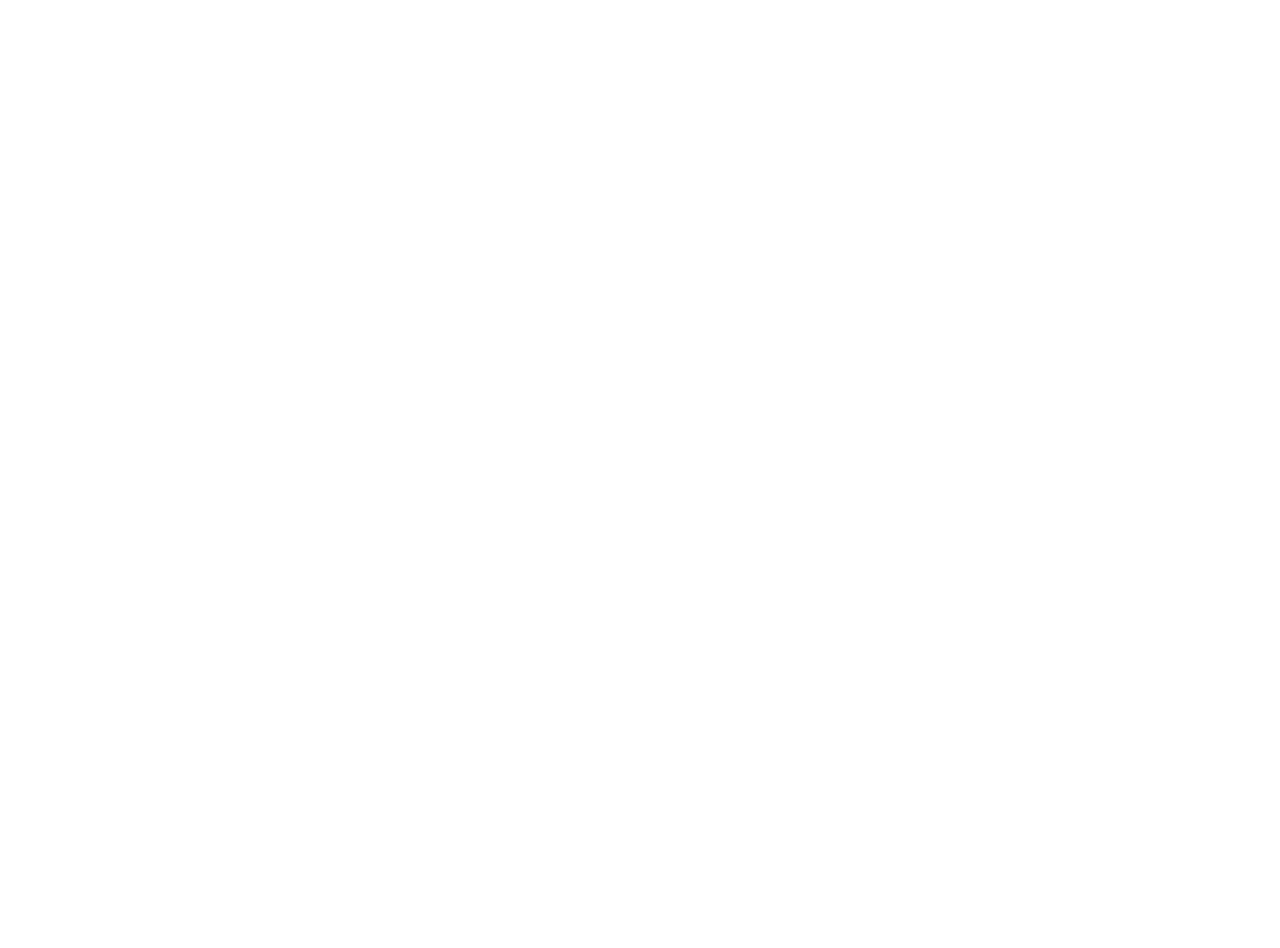
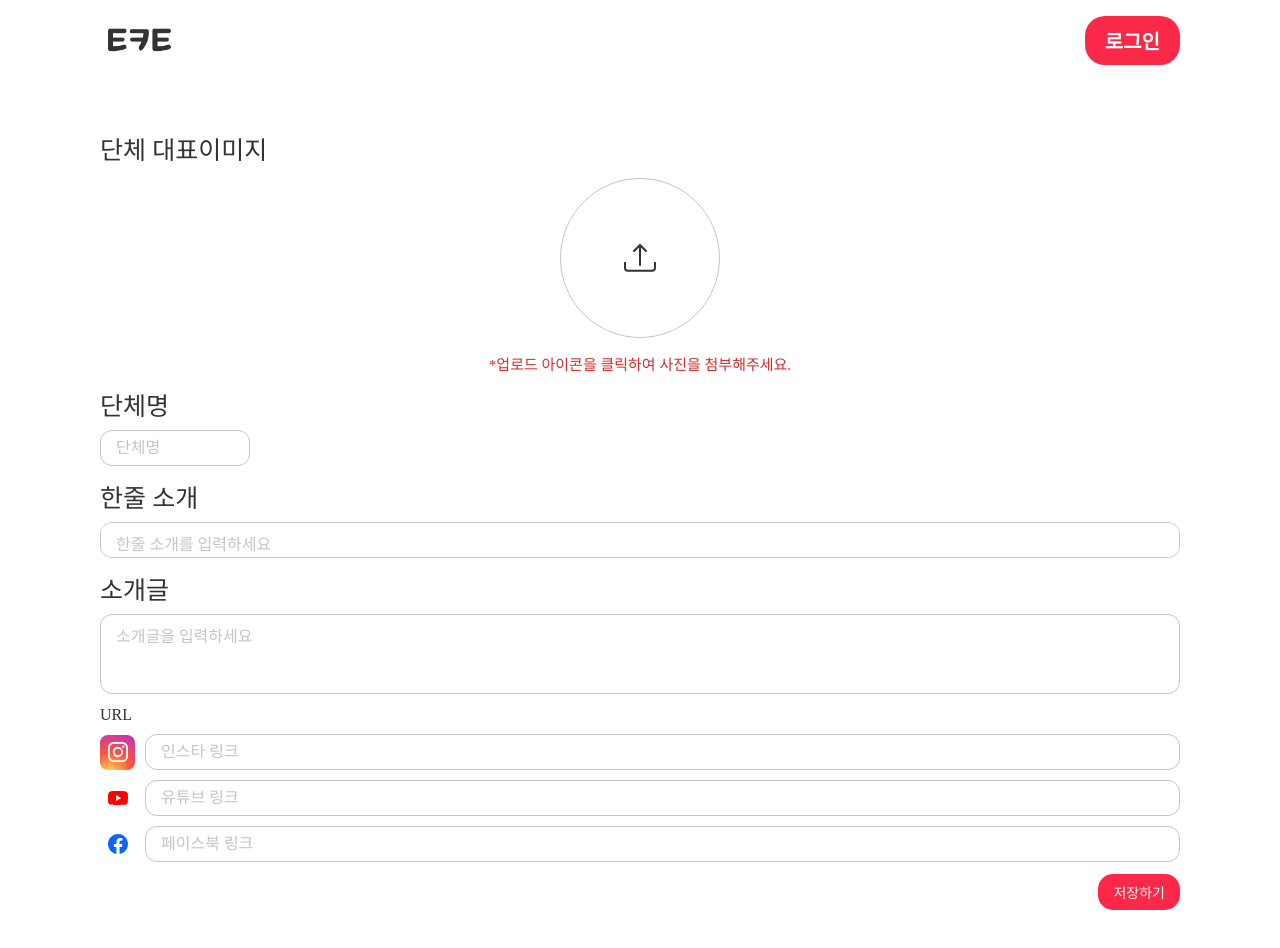
Before and after one commit to DEMODAY-J211/frontend, a React (Vite) app: page /write-teaminfo in a window 1280 px wide. Before the commit this address had no page. Shown: the top 948 px of the page. Before the commit the page ends 800 px from the top, so only its background shows below. Built offline with nearby package versions, Linux system fonts and the light colour scheme; a web font is replaced by a local one.

Commit message:
writeteaminfo

```diff
--- a/src/App.jsx
+++ b/src/App.jsx
@@ -14,6 +14,7 @@
 import MyTicketList from "./pages/User/MyTicketList";
 import CheckTicket from "./pages/User/CheckTicket";
 import MobileTicket from "./pages/User/MobileTicket";
+import BuyTicket from "./pages/User/BuyTicket";
 
 //이예나
 import NavbarManager from "./components/Navbar/NavbarManager";
@@ -22,9 +23,12 @@
 import ManageUser from "./pages/Manager/ManageShow/ManageUser";
 import QRManager from "./pages/Manager/QRManager";
 import RegisterShow from "./pages/Manager/RegisterShow";
-import RegisteredVenues from "./pages/Manager/RegisteredVenues";
-import BuyTicket from "./pages/User/BuyTicket";
 import Landing from "./pages/Landing";
+import WriteTeamInfo from "./pages/Manager/WriteTeamInfo";
+import RegisterShowStep1 from "./pages/Manager/RegisterShow/RegisterShowStep1";
+import RegisterShowStep4 from "./pages/Manager/RegisterShow/RegisterShowStep4";
+import RegisterShowStep2 from "./pages/Manager/RegisterShow/RegisterShowStep2";
+import RegisterShowStep5 from "./pages/Manager/RegisterShow/RegisterShowStep5";
 
 //주현수
 import SelectSeat from "./pages/User/SelectSeat";
@@ -34,10 +38,9 @@
 import RegisterVenue2 from "./pages/Manager/ManageShow/RegisterVenue2";
 import RegisterVenue3 from "./pages/Manager/ManageShow/RegisterVenue3";
 import KakaoCallback from "./pages/Auth/KakaoCallback";
-import RegisterShowStep1 from "./pages/Manager/RegisterShow/RegisterShowStep1";
-import RegisterShowStep4 from "./pages/Manager/RegisterShow/RegisterShowStep4";
-import RegisterShowStep2 from "./pages/Manager/RegisterShow/RegisterShowStep2";
-import RegisterShowStep5 from "./pages/Manager/RegisterShow/RegisterShowStep5";
+import RegisteredVenues from "./pages/Manager/RegisteredVenues";
+
+
 
 const App = () => {
   const location = useLocation();
@@ -87,6 +90,7 @@
             <Route path="/register-show/step2" element={<RegisterShowStep2 />} />
             <Route path="/register-show/step4" element={<RegisterShowStep4 />} />
             <Route path="/register-show/step5" element={<RegisterShowStep5 />} />
+            <Route path="/write-teaminfo" element={<WriteTeamInfo />} />
 
 
             {/* 주현수 */}
--- /dev/null
+++ b/src/pages/Manager/WriteTeamInfo.jsx
@@ -0,0 +1,400 @@
+import React, { useState } from 'react'
+import styled from 'styled-components'
+import { AiOutlineClose } from 'react-icons/ai'
+import { BsUpload, BsInstagram, BsFacebook } from 'react-icons/bs'
+import { BiLogoYoutube } from 'react-icons/bi'
+import { IoTicket } from 'react-icons/io5'
+import NavbarLanding from '../../components/Navbar/NavbarLanding'
+
+const WriteTeamInfo = () => {
+  const [formData, setFormData] = useState({
+    logo: '',
+    name: '',
+    oneLiner: '',
+    description: '',
+    socialLinks: {
+      instagram: '',
+      youtube: '',
+      facebook: ''
+    }
+  })
+
+
+  const handleInputChange = (field, value) => {
+    setFormData(prev => ({
+      ...prev,
+      [field]: value
+    }))
+  }
+
+  const handleSocialLinkChange = (platform, value) => {
+    setFormData(prev => ({
+      ...prev,
+      socialLinks: {
+        ...prev.socialLinks,
+        [platform]: value
+      }
+    }))
+  }
+
+  const handleLogoUpload = (e) => {
+    const file = e.target.files[0]
+    if (file) {
+      const reader = new FileReader()
+      reader.onloadend = () => {
+        setFormData(prev => ({
+          ...prev,
+          logo: reader.result
+        }))
+      }
+      reader.readAsDataURL(file)
+    }
+  }
+
+
+  const handleSave = () => {
+    console.log('저장된 데이터:', formData)
+    // TODO: API 호출하여 데이터 저장
+  }
+
+
+  return (
+
+      <>
+
+        <NavbarLanding/>
+        {/* Main Content */}
+        <ContentWrapper>
+
+
+          <EditForm>
+            {/* Logo Upload */}
+            <FieldLabel>단체 대표이미지</FieldLabel>
+            <Logo>
+            <LogoUploadContainer>
+
+              <LogoUploadLabel htmlFor="logo-upload">
+                {formData.logo ? (
+                  <UploadedLogo src={formData.logo} alt="업로드된 로고" />
+                ) : (
+                  <UploadIconWrapper>
+                    <BsUpload size={32} color="#333" />
+                  </UploadIconWrapper>
+                )}
+              </LogoUploadLabel>
+              <HiddenInput
+                id="logo-upload"
+                type="file"
+                accept="image/*"
+                onChange={handleLogoUpload}
+              />
+            </LogoUploadContainer>
+            <Desc>
+            *업로드 아이콘을 클릭하여 사진을 첨부해주세요.
+            </Desc>
+            </Logo>
+
+            {/* Group Name */}
+            <FormField>
+              <FieldLabel>단체명</FieldLabel>
+              <InputField
+                type="text"
+                placeholder="단체명"
+                value={formData.name}
+                onChange={(e) => handleInputChange('name', e.target.value)}
+                style={{ width: '150px' }}
+              />
+            </FormField>
+
+            {/* One Liner */}
+            <FormField>
+              <FieldLabel>한줄 소개</FieldLabel>
+              <TextAreaField
+                placeholder="한줄 소개를 입력하세요"
+                value={formData.oneLiner}
+                onChange={(e) => handleInputChange('oneLiner', e.target.value)}
+                rows={1}
+              />
+            </FormField>
+
+            {/* Description */}
+            <FormField>
+              <FieldLabel>소개글</FieldLabel>
+              <TextAreaField
+                placeholder="소개글을 입력하세요"
+                value={formData.description}
+                onChange={(e) => handleInputChange('description', e.target.value)}
+                rows={3}
+                style={{ height: '80px' }}
+              />
+            </FormField>
+
+            {/* URL Section */}
+            <URLSection>
+              <URLHeader>
+                <URLTitle>URL</URLTitle>
+              </URLHeader>
+
+              {/* Instagram */}
+              <URLInputWrapper>
+                <InstagramLogo>
+                  <BsInstagram size={20} color="white" />
+                </InstagramLogo>
+                <URLInput
+                  type="url"
+                  placeholder="인스타 링크"
+                  value={formData.socialLinks.instagram}
+                  onChange={(e) => handleSocialLinkChange('instagram', e.target.value)}
+                />
+              </URLInputWrapper>
+
+              {/* YouTube */}
+              <URLInputWrapper>
+                <YouTubeLogo>
+                  <BiLogoYoutube size={24} color="#FF0000" />
+                </YouTubeLogo>
+                <URLInput
+                  type="url"
+                  placeholder="유튜브 링크"
+                  value={formData.socialLinks.youtube}
+                  onChange={(e) => handleSocialLinkChange('youtube', e.target.value)}
+                />
+              </URLInputWrapper>
+
+              {/* Facebook */}
+              <URLInputWrapper>
+                <FacebookLogo>
+                  <BsFacebook size={20} color="#0966FF" />
+                </FacebookLogo>
+                <URLInput
+                  type="url"
+                  placeholder="페이스북 링크"
+                  value={formData.socialLinks.facebook}
+                  onChange={(e) => handleSocialLinkChange('facebook', e.target.value)}
+                />
+              </URLInputWrapper>
+            </URLSection>
+
+            {/* Save Button */}
+            <SaveButton onClick={handleSave}>저장하기</SaveButton>
+          </EditForm>
+        </ContentWrapper>
+
+    </>
+
+  )
+}
+
+export default WriteTeamInfo
+
+// Styled Components
+
+const ContentWrapper = styled.div`
+  display: flex;
+  flex-direction: column;
+  gap: 30px;
+    padding: 50px 100px;
+
+`
+
+// Edit Form Styles
+const EditForm = styled.div`
+  flex-grow: 1;
+  display: flex;
+  flex-direction: column;
+  gap: 12px;
+`
+
+const FormField = styled.div`
+  display: flex;
+  flex-direction: column;
+  gap: 8px;
+`
+
+const FieldLabel = styled.label`
+  font-size: 25px;
+  font-weight: 500;
+  color: #333;
+`
+
+const Logo = styled.div`
+    display: flex;
+    flex-direction: column;
+    align-items: center;
+    gap: 15px;
+`
+
+const LogoUploadContainer = styled.div`
+  width: 160px;
+  height: 160px;
+  border: 1px solid #C5C5C5;
+  border-radius: 1000px;
+  overflow: hidden;
+  cursor: pointer;
+
+`
+
+const LogoUploadLabel = styled.label`
+  width: 100%;
+  height: 100%;
+  display: flex;
+  align-items: center;
+  justify-content: center;
+  cursor: pointer;
+`
+
+const UploadIconWrapper = styled.div`
+  display: flex;
+  align-items: center;
+  justify-content: center;
+`
+
+const UploadedLogo = styled.img`
+  width: 100%;
+  height: 100%;
+  object-fit: cover;
+`
+
+const HiddenInput = styled.input`
+  display: none;
+`
+const Desc = styled.p`
+    color: #D72B2B;
+    text-align: center;
+    font-size: 15px;
+    font-weight: 300;
+`
+
+const InputField = styled.input`
+  background: white;
+  border: 1px solid #C5C5C5;
+  border-radius: 12px;
+  padding: 8px 15px;
+  font-family: inherit;
+  font-size: 16px;
+  font-weight: 300;
+
+  &::placeholder {
+    color: #C5C5C5;
+  }
+
+  &:focus {
+    outline: none;
+    border-color: #FC2847;
+  }
+`
+
+const TextAreaField = styled.textarea`
+  width: 100%;
+  background: white;
+  border: 1px solid #C5C5C5;
+  border-radius: 12px;
+  padding: 8px 15px;
+  font-family: inherit;
+  font-size: 16px;
+  font-weight: 300;
+  resize: none;
+
+  &::placeholder {
+    color: #C5C5C5;
+  }
+
+  &:focus {
+    outline: none;
+    border-color: #FC2847;
+  }
+`
+
+const URLSection = styled.div`
+  display: flex;
+  flex-direction: column;
+  gap: 10px;
+`
+
+const URLHeader = styled.div`
+  display: flex;
+  align-items: center;
+  gap: 15px;
+`
+
+const URLTitle = styled.div`
+  font-size: 16px;
+  font-weight: 500;
+  color: #333;
+`
+
+const URLInputWrapper = styled.div`
+  display: flex;
+  align-items: center;
+  gap: 10px;
+`
+
+const InstagramLogo = styled.div`
+  width: 35px;
+  height: 35px;
+  border-radius: 8px;
+  background: radial-gradient(circle at 30% 107%, #FFDD55 0%, #FF543E 45%, #C837AB 90%),
+              radial-gradient(circle at 70% 10%, #3771C8 0%, transparent 50%);
+  display: flex;
+  align-items: center;
+  justify-content: center;
+  flex-shrink: 0;
+`
+
+const YouTubeLogo = styled.div`
+  width: 35px;
+  height: 35px;
+  border-radius: 6px;
+  background: white;
+  display: flex;
+  align-items: center;
+  justify-content: center;
+  flex-shrink: 0;
+`
+
+const FacebookLogo = styled.div`
+  width: 35px;
+  height: 35px;
+  border-radius: 1000px;
+  background: white;
+  display: flex;
+  align-items: center;
+  justify-content: center;
+  flex-shrink: 0;
+`
+
+const URLInput = styled.input`
+  flex: 1;
+  background: white;
+  border: 1px solid #C5C5C5;
+  border-radius: 12px;
+  padding: 8px 15px;
+  font-family: inherit;
+  font-size: 16px;
+  font-weight: 300;
+
+  &::placeholder {
+    color: #C5C5C5;
+  }
+
+  &:focus {
+    outline: none;
+    border-color: #FC2847;
+  }
+`
+
+const SaveButton = styled.button`
+  align-self: flex-end;
+  background: #FC2847;
+  color: #FFFFFE;
+  font-size: 14px;
+  font-weight: 300;
+  border: none;
+  border-radius: 15px;
+  padding: 8px 15px;
+  cursor: pointer;
+
+  &:hover {
+    opacity: 0.9;
+  }
+`
```
